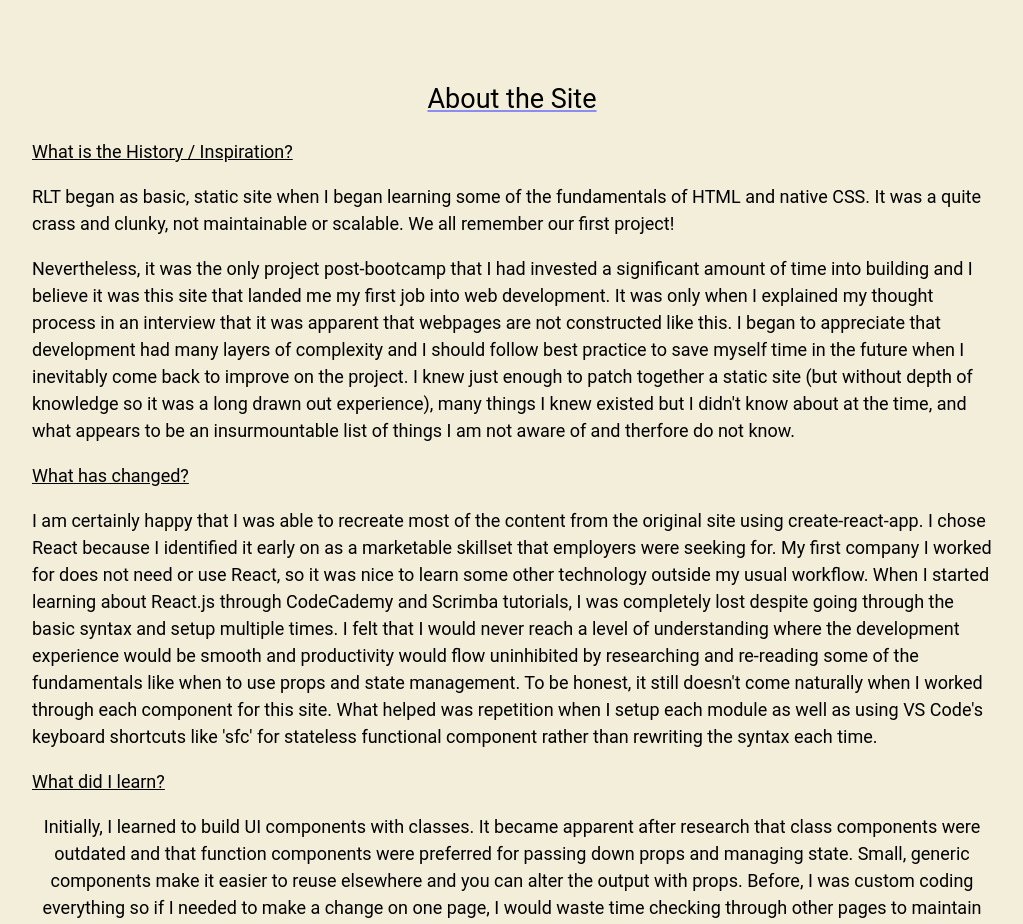
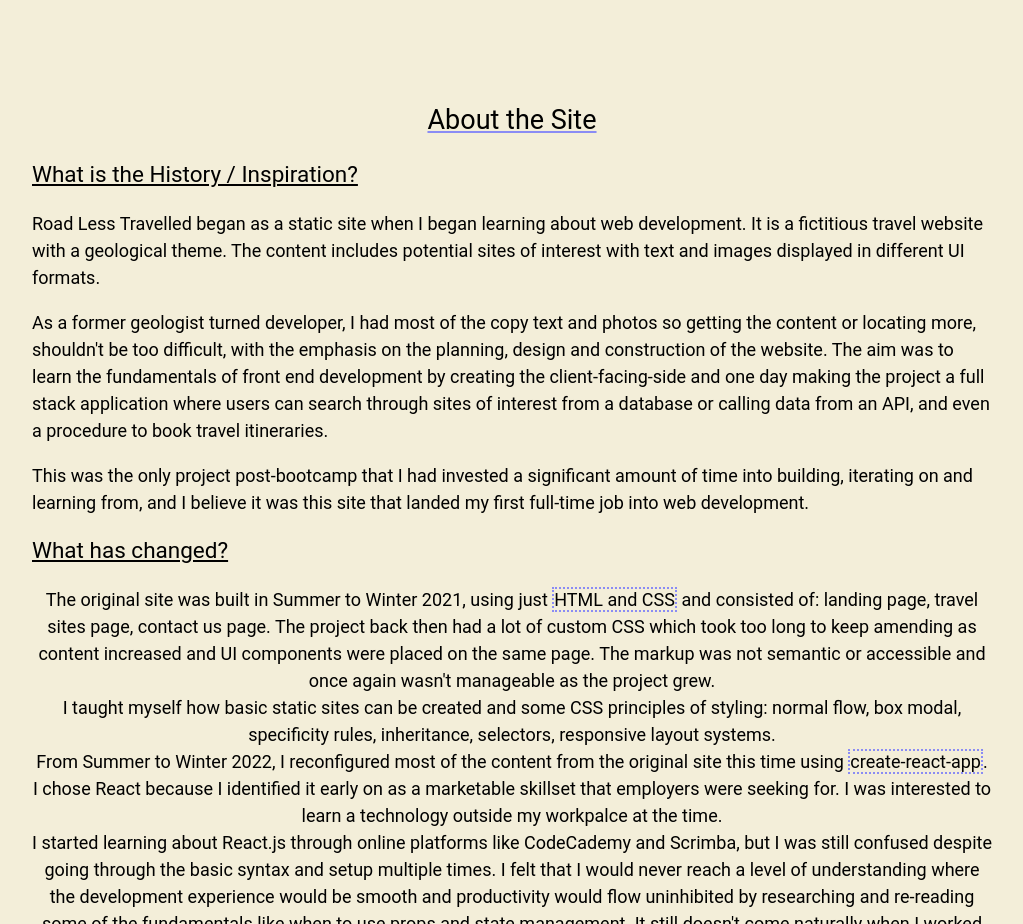
Before and after one commit to wkan17012021/Geo_Travel_Holidays, a React (Create React App) app in the folder rlt/: page / in a window 1280 px wide. Shown: the part 6360-7284 px from the top of the page, without its empty margins (128-1151 px from the left). Built offline with nearby package versions, Linux system fonts and the light colour scheme.

Commit message:
tailwind mapping for scroll btn copy txt about site comp

```diff
--- a/rlt/src/components/about_site/AboutSite.js
+++ b/rlt/src/components/about_site/AboutSite.js
@@ -7,58 +7,84 @@ const AboutSite = () => {
       <div className="about_site_content">
         <h3>What is the History / Inspiration?</h3>
         <p>
-          RLT began as basic, static site when I began learning some of the
-          fundamentals of HTML and native CSS. It was a quite crass and clunky,
-          not maintainable or scalable. We all remember our first project!
+          Road Less Travelled began as a static site when I began learning about
+          web development. It is a fictitious travel website with a geological
+          theme. The content includes potential sites of interest with text and
+          images displayed in different UI formats.
         </p>
         <p>
-          Nevertheless, it was the only project post-bootcamp that I had
-          invested a significant amount of time into building and I believe it
-          was this site that landed me my first job into web development. It was
-          only when I explained my thought process in an interview that it was
-          apparent that webpages are not constructed like this. I began to
-          appreciate that development had many layers of complexity and I should
-          follow best practice to save myself time in the future when I
-          inevitably come back to improve on the project. I knew just enough to
-          patch together a static site (but without depth of knowledge so it was
-          a long drawn out experience), many things I knew existed but I didn't
-          know about at the time, and what appears to be an insurmountable list
-          of things I am not aware of and therfore do not know.
+          As a former geologist turned developer, I had most of the copy text
+          and photos so getting the content or locating more, shouldn't be too
+          difficult, with the emphasis on the planning, design and construction
+          of the website. The aim was to learn the fundamentals of front end
+          development by creating the client-facing-side and one day making the
+          project a full stack application where users can search through sites
+          of interest from a database or calling data from an API, and even a
+          procedure to book travel itineraries.
+        </p>
+        <p>
+          This was the only project post-bootcamp that I had invested a
+          significant amount of time into building, iterating on and learning
+          from, and I believe it was this site that landed my first full-time
+          job into web development.
         </p>
         <h3>What has changed?</h3>
-        <p>
-          I am certainly happy that I was able to recreate most of the content
-          from the original site using create-react-app. I chose React because I
-          identified it early on as a marketable skillset that employers were
-          seeking for. My first company I worked for does not need or use React,
-          so it was nice to learn some other technology outside my usual
-          workflow. When I started learning about React.js through CodeCademy
-          and Scrimba tutorials, I was completely lost despite going through the
-          basic syntax and setup multiple times. I felt that I would never reach
-          a level of understanding where the development experience would be
-          smooth and productivity would flow uninhibited by researching and
-          re-reading some of the fundamentals like when to use props and state
-          management. To be honest, it still doesn't come naturally when I
-          worked through each component for this site. What helped was
-          repetition when I setup each module as well as using VS Code's
-          keyboard shortcuts like 'sfc' for stateless functional component
-          rather than rewriting the syntax each time.
-        </p>
-        <h3>What did I learn?</h3>
         <ul>
           <li>
-            Initially, I learned to build UI components with classes. It became
-            apparent after research that class components were outdated and that
-            function components were preferred for passing down props and
-            managing state. Small, generic components make it easier to reuse
-            elsewhere and you can alter the output with props. Before, I was
-            custom coding everything so if I needed to make a change on one
-            page, I would waste time checking through other pages to maintain
-            consistency.
+            The original site was built in Summer to Winter 2021, using just{" "}
+            <span className="border-dotted border-2 border-brand-purple">
+              HTML and CSS
+            </span>{" "}
+            and consisted of: landing page, travel sites page, contact us page.
+            The project back then had a lot of custom CSS which took too long to
+            keep amending as content increased and UI components were placed on
+            the same page. The markup was not semantic or accessible and once
+            again wasn't manageable as the project grew.{" "}
           </li>
           <li>
-            I found that I was producing a lot of card components and stumbled
-            on a couple of ways to manage the data efficiently. One way was to
+            I taught myself how basic static sites can be created and some CSS
+            principles of styling: normal flow, box modal, specificity rules,
+            inheritance, selectors, responsive layout systems.
+          </li>
+        </ul>
+        <ul>
+          <li>
+            From Summer to Winter 2022, I reconfigured most of the content from
+            the original site this time using{" "}
+            <span className="border-dotted border-2 border-brand-purple">
+              create-react-app
+            </span>
+            . I chose React because I identified it early on as a marketable
+            skillset that employers were seeking for. I was interested to learn
+            a technology outside my workpalce at the time.
+          </li>
+          <li>
+            {" "}
+            I started learning about React.js through online platforms like
+            CodeCademy and Scrimba, but I was still confused despite going
+            through the basic syntax and setup multiple times. I felt that I
+            would never reach a level of understanding where the development
+            experience would be smooth and productivity would flow uninhibited
+            by researching and re-reading some of the fundamentals like when to
+            use props and state management. It still doesn't come naturally when
+            I worked through each component for this site. What helped was
+            repetition to build muscle memory when I setup each module rewriting
+            the syntax each time.
+          </li>
+          <li>
+            {" "}
+            Initially, I learned to build UI components with classes. It became
+            apparent after research that classes were outdated and that function
+            components were preferred for passing down props and managing state.
+            Small, generic components make it easier to reuse elsewhere and you
+            can alter the output with props. Before, I was custom coding
+            everything so if I needed to make a change on one page, I would
+            waste time checking through other pages to maintain consistency.
+          </li>
+          <li>
+            {" "}
+            I found that I was producing a lot of card components so I
+            researched ways to manage the data efficiently. One way was to
             compile the raw data into a json file or a variable of object data
             type and use a high order function to return markup of consistent
             style as opposed to hard coding everthing. This means if I want to
@@ -67,62 +93,86 @@ const AboutSite = () => {
             was injected into it.
           </li>
           <li>
-            Some components were beyond my understanding still, like the tabs
-            feature. Instead of spending time on how to implement this commonly
-            used feature, you can import comopnents like these and use your own
-            content to suit. It was more efficient to do this and you should
-            take advantage of the React library as much as you can. It just
-            required some time researching a use case and example by someone
-            else. This enabled me to move on to other features that I felt was
-            worth spending more time learning.
+            {" "}
+            I didn't want to reinvent the wheel for most UI, like the tabs
+            feature, or scroll-to-top button. Instead of spending time on how to
+            implement this commonly used feature, I learned to import components
+            from the React library and inject my own content. It just required
+            some time researching a use case and seeing if it fit my problem.
+            This enabled me to move on to other features that I felt was worth
+            spending more time curating.
           </li>
           <li>
-            My creative design skills are not my strong suit: the layout of the
-            first grid structure for the US tours section and the grid layout
-            for the following tours are certainly different. I practiced using
-            grid layout out of interest and the process was very much trial and
-            error. I didn't want to spend the same if not more time on the
-            following components so I sought out professional designs with the
-            Tailwind UI Component Library. Although I still had to translate the
-            inline tailwind classes back into native CSS, what I had was a more
-            user-friendly design with consistent and scalable layout.
-            Ultimately, this is what I was attempting to achieve.
+            The layout of the first grid structure for the US tours section and
+            the grid layout for the following tours are certainly different- and
+            you can probably guess which one was custom and which one is from a
+            UI library. I practiced using grid layout out of interest and the
+            process was very much trial and error. I didn't want to spend the
+            same if not more time on the following components so I sought out
+            professional designs with the{" "}
+            <a
+              className="underline underline-offset-4 decoration-brand-purple decoration-2"
+              href="https://tailwindui.com/components"
+              target="_blank"
+            >
+              Tailwind UI Component Library
+            </a>
+            . This means that I had a more user-friendly design with consistent
+            and scalable layout. Ultimately, this is what I was attempting to
+            achieve.
           </li>
-          <li></li>
+          <li>
+            CSS management always seems to be a time consuming process for me. I
+            wanted to focus on React so originally I didn't implement a
+            preprocessor or utility library like Tailwind. I'm paying for that
+            in time loss now as I find I am repeating the same CSS rules where
+            they could be combined and refactored. I had a separate stylesheet
+            for each component and a global reset stylesheet. Realising this was
+            messy, I configured Tailwind for for inline specific styling, in
+            keeping with React's mantra about having all information about a
+            component specific to that component which included styling. I
+            thought about SASS, but as I understand this would be more
+            appropriate where you have a large codebase with multiple developers
+            working on the project and you all follow the SMACCS/BEM principles.
+            As this is a small, solo project, I felt Tailwind utility classes
+            would be reasonable to implement.
+          </li>
         </ul>
         <h3>What can still be improved?</h3>
         <ul>
           <li>
-            It became apparent that CRA assumes you want your application all on
-            one single page. Originally, the site was a landing page with links
-            to other pages with associated, specific content based on SSR. I
-            still wanted users to be redirected to other pages such as specific
-            tours by continent or country for example, or holidays sorted by a
-            theme. If I want to achieve this, I could place the content on the
-            same page with links that scroll to the particular section.
-            Alternatively, I would have to learn how routing is performed in
-            React.
+            It became apparent that create-react-app assumes you want your
+            application all on one single page. Originally, the site was a
+            landing page with links to other pages with associated, specific
+            content based on SSR. I still wanted users to be redirected to other
+            pages such as specific tours by continent or country for example, or
+            holidays sorted by a theme. If I want to achieve this, I could place
+            the content on the same page with links that scroll to the
+            particular section. Alternatively, I would have to learn how{" "}
+            <span className="border-dotted border-2 border-brand-purple">
+              routing
+            </span>{" "}
+            is performed in React.
           </li>
           <li>
             I definitely need more practice passing and consuming props between
             components. I still don't have that lightbulb moment when I am
-            confronted with a problem and I think, props would be useful here.
+            confronted with a problem and I think: "props would be useful here".
             I'm still thinking how the problem would be resolved in plain JS
             because I've spent more time learning JS fundamentals. Perhaps some
             more sophisticated use cases of props are needed, beyond the basic
             UI component rendering.
           </li>
+          <li>
+            I need to look into ways to make the website accessible and SEO
+            friendly, this will lead me to using{" "}
+            <span className="border-dotted border-2 border-brand-purple">
+              Next.js
+            </span>{" "}
+            most likely. It seems like a never ending list of tools and
+            technologies to learn!
+          </li>
         </ul>
-        <li>
-          CSS management always seems to be a time consuming process for me. I
-          wanted to focus on React so I didn't implement a preprocessor or
-          utility library like Tailwind. I'm paying for that in time loss now as
-          I find I am repeating the same CSS rules where they could be combined
-          and refactored. I have a separate stylesheet for each component and a
-          global reset stylesheet. Going forward, I will implement SASS or
-          Tailwind as I need more practice with it and it will help me manage
-          the styling as the content and code increases.
-        </li>
       </div>
     </section>
   );
--- a/rlt/src/index.css
+++ b/rlt/src/index.css
@@ -60,14 +60,7 @@ button {
   outline: none;
   cursor: pointer;
 }
-a,
-a:hover,
-a:focus,
-a:active,
-a:visited {
-  text-decoration: none;
-  color: inherit;
-}
+
 p,
 h1,
 h2,
@@ -98,3 +91,7 @@ h2 {
   text-align: center;
   text-decoration: underline #8a8cf4;
 }
+
+h3 {
+  font-size: 1.25rem;
+}
--- a/rlt/src/index.js
+++ b/rlt/src/index.js
@@ -11,7 +11,6 @@ import "./canyon_tour.css";
 import "./south-france-tours.css";
 import "./bali_tour.css";
 import "./about-site.css"
-import "./scroll-top-btn.css";
 
 
 import App from "./App";
```
Also changed, not shown: rlt/src/components/buttons/ScrollTopBtn.js (+9 -2 lines), rlt/src/scroll-top-btn.css (deleted, +0 -26 lines).
